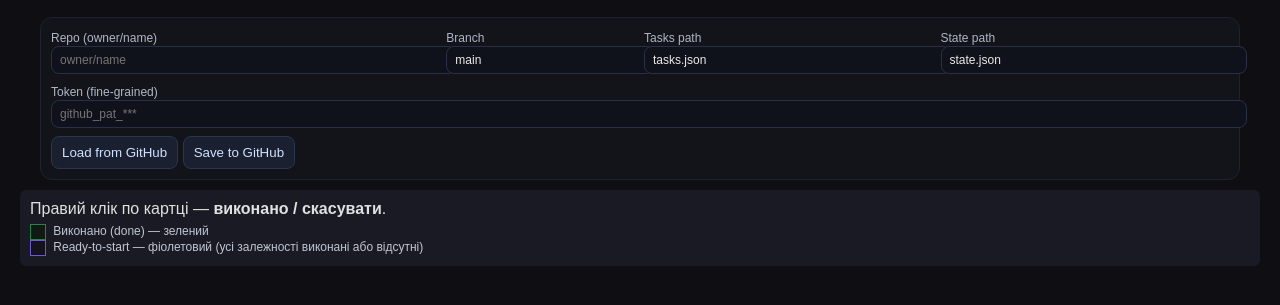
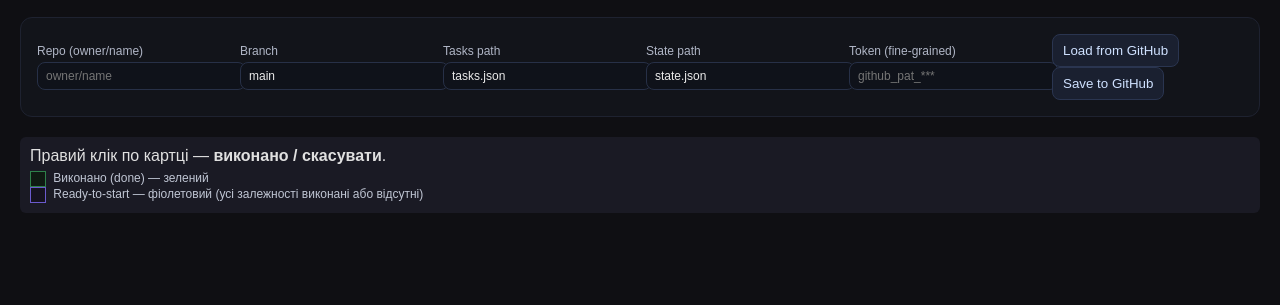
Before and after one commit to yevheniia-biliaieva/3apal-task-tracker, a plain HTML site: page index.html in a window 1280 px wide. Shown: the part 81-386 px from the top of the page. Drawn offline with Linux system fonts and the light colour scheme.

Commit message:
Update style.css

```diff
--- a/style.css
+++ b/style.css
@@ -10,10 +10,58 @@ h1 {
   margin-bottom: 20px;
 }
 
+/* ----- Toolbar ----- */
+.toolbar {
+  margin: 10px 0 20px 0;
+  background: #12141a;
+  border: 1px solid #1e2230;
+  border-radius: 12px;
+  padding: 16px;
+  display: grid;
+  grid-template-columns: repeat(auto-fit, minmax(160px, 1fr));
+  gap: 12px;
+  align-items: center;
+}
+
+.toolbar label {
+  font-size: 12px;
+  color:#b0b6c6;
+  display: block;
+  margin-bottom: 4px;
+}
+
+.toolbar input {
+  width: 100%;
+  padding: 6px 8px;
+  background: #0f121a;
+  color: #eaeaea;
+  border:1px solid #273047;
+  border-radius: 8px;
+  font-size: 12px;
+}
+
+.toolbar button {
+  padding: 8px 10px;
+  background: #1a2030;
+  color: #cfe1ff;
+  border: 1px solid #2a3550;
+  border-radius: 8px;
+  cursor: pointer;
+}
+
+.toolbar button:hover { background: #202a44; }
+
+.status {
+  font-size: 12px;
+  margin-left: 8px;
+  color: #9cc7a7;
+}
+
+/* ----- Lanes & Tasks ----- */
 .wrapper {
   display: flex;
+  flex-wrap: wrap;   /* тепер колонки переносяться вниз */
   gap: 20px;
-  overflow-x: auto;
   padding-bottom: 40px;
 }
 
@@ -22,8 +70,8 @@ h1 {
   border: 1px solid #333;
   border-radius: 8px;
   padding: 10px;
-  min-width: 300px;
-  flex-shrink: 0;
+  flex: 1 1 300px; /* займає мінімум 300px, далі росте */
+  max-width: 400px;
 }
 
 .lane h2 {
@@ -89,22 +137,6 @@ h1 {
   border-radius: 6px;
 }
 
-.toolbar { margin: 10px 20px; background: #12141a; border: 1px solid #1e2230; border-radius: 12px; padding: 10px;
-  display: grid; grid-template-columns: repeat(12, 1fr); gap: 8px; align-items: center; }
-
-.toolbar .col-4 { grid-column: span 4; } .toolbar .col-3 { grid-column: span 3; } .toolbar .col-2 { grid-column: span 2; } .toolbar .col-12 { grid-column: span 12; }
-
-.toolbar label { font-size: 12px; color:#b0b6c6; }
-.toolbar input { width: 100%; padding: 6px 8px; background: #0f121a; color: #eaeaea; border:1px solid #273047; border-radius: 8px; font-size: 12px; }
-.toolbar button { padding: 8px 10px; background: #1a2030; color: #cfe1ff; border: 1px solid #2a3550; border-radius: 8px; cursor: pointer; }
-.toolbar button:hover { background: #202a44; }
-
-.status {
-  font-size: 12px;
-  margin-left: 8px;
-  color: #9cc7a7;
-}
-
 /* ---- Modal ---- */
 .modal {
   position: fixed;
```
